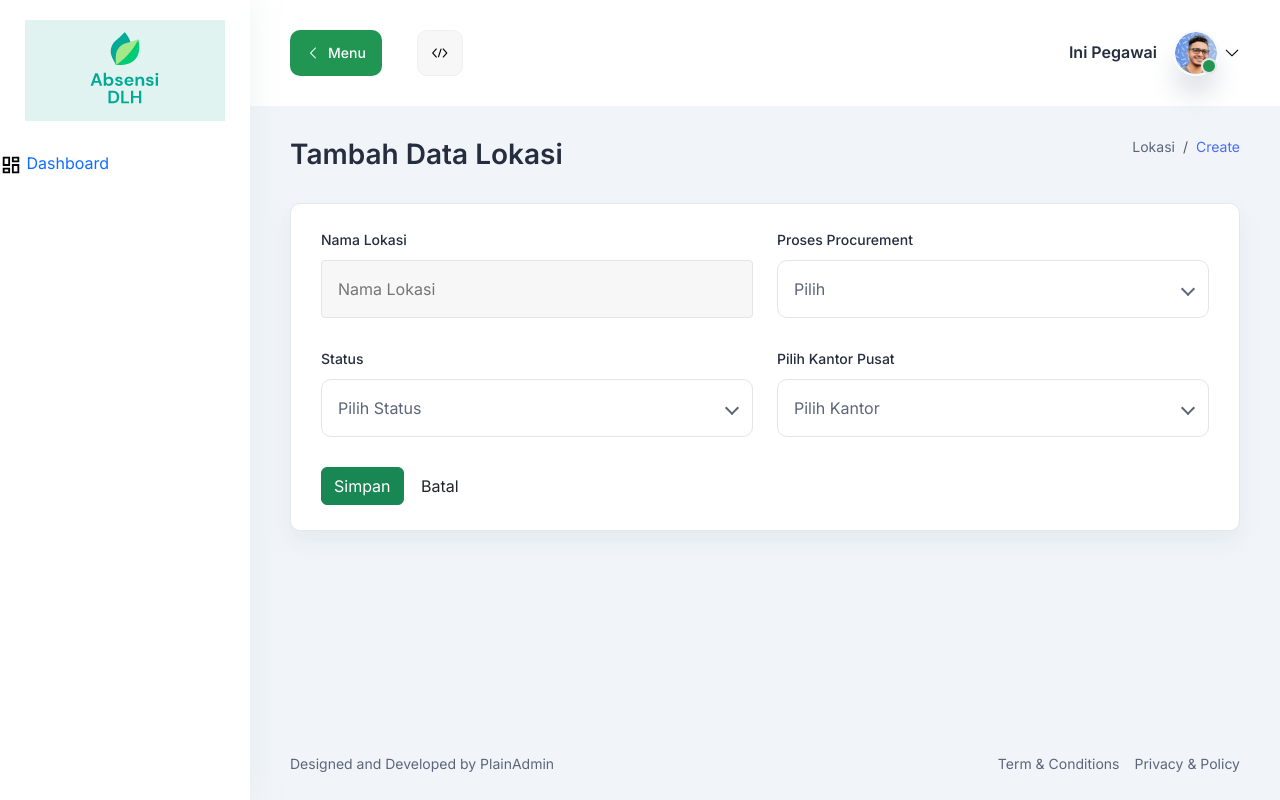
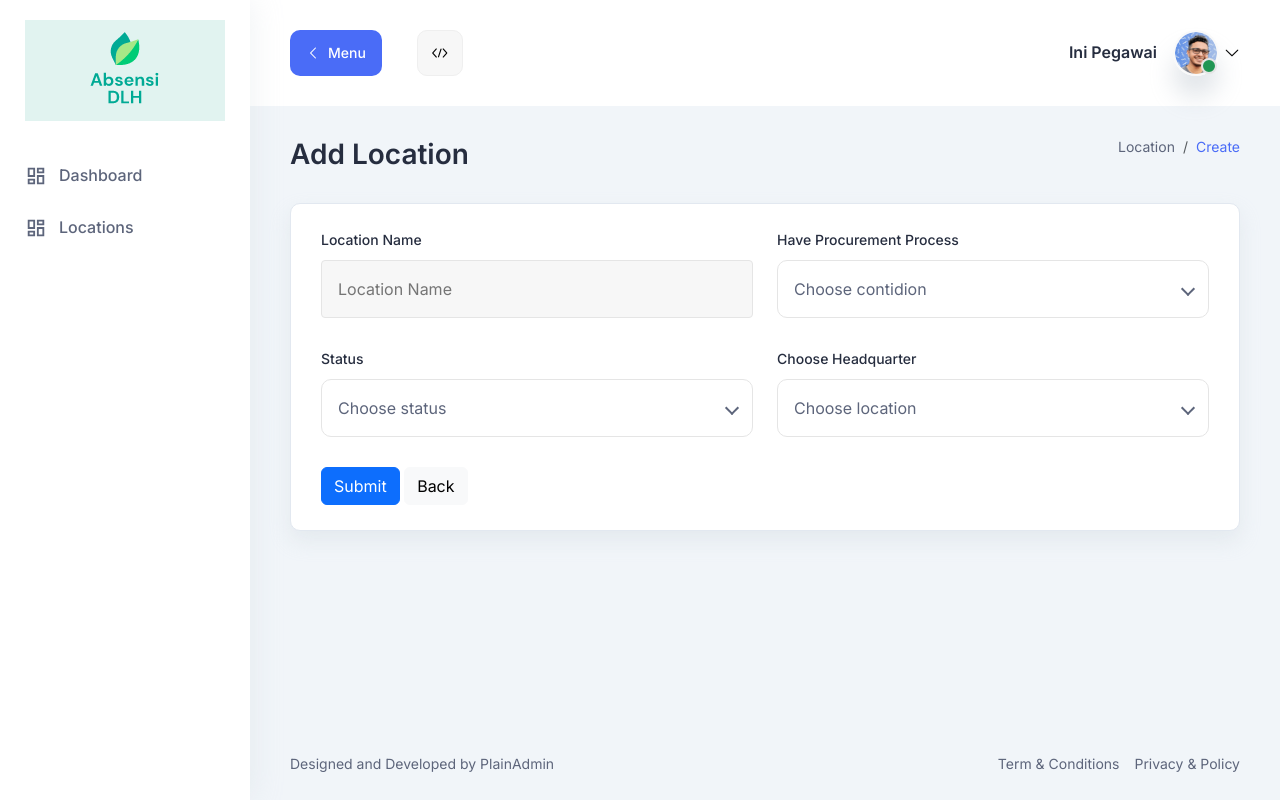
Before and after one commit to BennyYoga/Asset-Management-System, a Laravel app: page /location/create in a window 1280 px wide. Run offline with Laravel 8, Linux system fonts and the light colour scheme; data that the repository does not hold is empty; some libraries are stand-ins or nearby versions.

Commit message:
CRUD Location

```diff
--- a/app/Http/Controllers/LocationController.php
+++ b/app/Http/Controllers/LocationController.php
@@ -14,21 +14,20 @@ class LocationController extends Controller
      *
      * @return \Illuminate\Http\Response
      */
-    public function index()
+    public function index(Request $request)
     {
-        // if ($request->ajax()) {
-        //     $location = Location::all();
-        //     return DataTables::of($location)
-        //         ->addIndexColumn()
-        //         ->addColumn('action', function ($row) {
-        //             // $btn = '<a href=' . route('pegawai.edit', $row->id_pegawai) . ' style="font-size:20px" class="text-warning mr-10"><i class="lni lni-pencil-alt"></i></a>';
-        //             // $btn .= '<a href=' . route('pegawai.destroy', $row->id_pegawai) . ' style="font-size:20px" class="text-danger mr-10" data-bs-toggle="modal" data-bs-target="#staticBackdrop" id="hapusBtn"><i class="lni lni-trash-can"></i></a>';
-        //             // return $btn;
-        //         // ->make(true);
-        // });
-        // }
-        $location = Location::all();
-        return view('Location.index', compact('location'));
+        if ($request->ajax()) {
+            $location = Location::all();
+            return DataTables::of($location)
+                ->addIndexColumn()
+                ->addColumn('action', function ($row) {
+                    $btn = '<a href=' . route('location.edit', $row->LocationId) . ' style="font-size:20px" class="text-warning mr-10"><i class="lni lni-pencil-alt"></i></a>';
+                    $btn .= '<a href=' . route('location.destroy', $row->LocationId) . ' style="font-size:20px" class="text-danger mr-10"><i class="lni lni-trash-can"></i></a>';
+                    return $btn;
+                })
+                ->make(true);
+        }
+        return view('Location.index');
     }
 
     /**
@@ -78,17 +77,6 @@ class LocationController extends Controller
     }
 
     /**
-     * Display the specified resource.
-     *
-     * @param  \App\Models\Location  $location
-     * @return \Illuminate\Http\Response
-     */
-    public function show(Location $location)
-    {
-        //
-    }
-
-    /**
      * Show the form for editing the specified resource.
      *
      * @param  \App\Models\Location  $location
@@ -96,12 +84,14 @@ class LocationController extends Controller
      */
     public function edit($LocationId)
     {
-        $location = Location::where('LocationId', $LocationId)->first();
+        // $location = Location::where('LocationId', $LocationId)->first();
+        $location = Location::find($LocationId);
         // dd($location);
         if (!$location) {
             return redirect()->back()->with('error', 'Location not found');
         }
-        return view('Location.edit', compact('location'));
+        $locations = Location::where('LocationId', '!=', $LocationId)->get();
+        return view('Location.edit', compact('location', 'locations'));
     }
 
     /**
@@ -135,9 +125,7 @@ class LocationController extends Controller
         $data['UpdatedBy'] = 123;
         // dd($request->ParentId);
         // Location::find($LocationId)->update($data);
-        Location::where('LocationId', $LocationId)->update($data);
-
-
+        Location::find($LocationId)->update($data);
 
         return redirect()->route('location.index')->with('success', 'Lokasi berhasil diubah.');
     }
@@ -148,8 +136,20 @@ class LocationController extends Controller
      * @param  \App\Models\Location  $location
      * @return \Illuminate\Http\Response
      */
-    public function destroy(Location $location)
+    public function destroy($LocationId)
     {
-        //
+        $location = Location::find($LocationId);
+        if (!$location) {
+            return redirect()->back()->with('error', 'Lokasi tidak ditemukan.');
+        }
+        if ($location->ParentId === null) {
+            return redirect()->back()->with('error', 'Tidak dapat menghapus Kantor Pusat.');
+        }
+        $hasChild = Location::where('ParentId', $location->LocationId)->exists();
+            if ($hasChild) {
+            return redirect()->back()->with('error', 'Tidak dapat menghapus kantor yang memiliki anak cabang.');
+        }
+        $location->delete();
+        return redirect()->route('location.index')->with('success', 'Lokasi berhasil dihapus.');
     }
 }
--- a/app/Models/Location.php
+++ b/app/Models/Location.php
@@ -11,9 +11,11 @@ class Location extends Model
     use HasFactory;
 
     public $timestamps = false;
+    protected $primaryKey = 'LocationId';
+    public $incrementing = false;
+    protected $keyType = 'string';
     protected $table = 'Location';
     // protected $guarded = ['id'];
-    // protected $primaryKey = 'LocationId';
     protected $fillable = [
         'LocationId',
         'ParentId',
@@ -27,4 +29,11 @@ class Location extends Model
         'UpdatedDate',
     ];
 
+    protected static function boot() {
+        parent::boot();
+        static::creating(function ($model) {
+                $model->{$model->getKeyName()} = (string) Str::uuid();
+        });
+    }
+
 }
--- a/resources/views/Location/form.blade.php
+++ b/resources/views/Location/form.blade.php
@@ -1,6 +1,6 @@
 @extends('Template.template')
 
-@section('title','Trash Monitoring System | Create Pegawai')
+@section('title','Assets Management System | Create Location')
 
 {{-- kalau ada css tambahan selain dari template.blade --}}
 @push('css')
@@ -23,7 +23,7 @@
                     </div>
                     @endif --}}
                     <div class="title mb-30">
-                        <h2>Tambah Data Lokasi</h2>
+                        <h2>Add Location</h2>
                     </div>
                 </div>
                 <!-- end col -->
@@ -32,7 +32,7 @@
                         <nav aria-label="breadcrumb">
                             <ol class="breadcrumb">
                                 <li class="breadcrumb-item">
-                                    <a href="location.index">Lokasi</a>
+                                    <a href="location.index">Location</a>
                                 </li>
                                 <li class="breadcrumb-item active" aria-current="page">
                                     Create
@@ -58,17 +58,17 @@
                     <div class="card-style mb-30">
                         <div class="row">
                         <div class="input-style-1 col-lg-6">
-                            <label>Nama Lokasi</label>
-                            <input type="text" placeholder="Nama Lokasi" name="Name" required/>
+                            <label>Location Name</label>
+                            <input type="text" placeholder="Location Name" name="Name" required/>
                         </div>
                         <!-- end input -->
                         <div class="select-style-1 col-lg-6">
-                            <label>Proses Procurement</label>
+                            <label>Have Procurement Process</label>
                             <div class="select-position">
                                 <select name="HaveProcurementProcess" required>
-                                  <option value="" disabled selected>Pilih</option>
-                                  <option value="1" >Ada</option>
-                                  <option value="0" >Tidak ada</option>
+                                  <option value="" disabled selected>Choose contidion</option>
+                                  <option value="1" >Yes</option>
+                                  <option value="0" >No</option>
                                 </select>
                               </div>
                        </div>
@@ -79,21 +79,21 @@
                             <label>Status</label>
                             <div class="select-position">
                                 <select name="Active" required>
-                                  <option value="" disabled selected>Pilih Status</option>
-                                  <option value="1" >Aktif</option>
-                                  <option value="0" >Nonaktif</option>
+                                  <option value="" disabled selected>Choose status</option>
+                                  <option value="1" >Active</option>
+                                  <option value="0" >Non-Active</option>
                                 </select>
                               </div>
                         </div>
                         <!-- end input -->
                         <div class="select-style-1 col-lg-6">
-                            <label>Pilih Kantor Pusat</label>
+                            <label>Choose Headquarter</label>
                             <div class="select-position">
                                 <select name="ParentId" id="ParentId" required>
-                                  <option value="" disabled selected>Pilih Kantor</option>
+                                  <option value="" disabled selected>Choose location</option>
                                   <option value="">None</option>
-                                  @foreach ($location as $location)
-                                  <option value="<?= $location->LocationId ?>" >{{$location->Name}}</option>
+                                  @foreach ($location as $loc)
+                                  <option value="{{ $loc->LocationId }}" >{{$loc->Name}}</option>
                                   @endforeach
                                 </select>
                               </div>
@@ -101,9 +101,9 @@
                         <!-- end input -->
                         </div>
                             <div class="card-footer mb">
-                                <button type="submit" class="btn btn-success">Simpan</button>
-                                <a href="/location" class="btn btn-deactive">
-                                    Batal
+                                <button type="submit" class="btn btn-primary">Submit</button>
+                                <a href="/location" class="btn btn-light">
+                                    Back
                                 </a>
                             </div>
                     </div>
--- a/resources/views/Template/navbar.blade.php
+++ b/resources/views/Template/navbar.blade.php
@@ -4,7 +4,7 @@
             <div class="col-lg-8 col-md-8 col-6">
                 <div class="header-left d-flex align-items-center">
                     <div class="menu-toggle-btn mr-20">
-                        <button id="menu-toggle" class="main-btn success-btn btn-hover">
+                        <button id="menu-toggle" class="main-btn primary-btn btn-hover">
                             <i class="lni lni-chevron-left me-2"></i> Menu
                         </button>
                     </div>
--- a/resources/views/Template/sidebar.blade.php
+++ b/resources/views/Template/sidebar.blade.php
@@ -7,8 +7,8 @@
     </div>
     <nav class="sidebar-nav">
         <ul>
-            <li class="">
-                <a href="">
+            <li class="nav-item {{ Request::routeIs('dashboard.index') ? 'active' : '' }}">
+                <a href=""{{route('dashboard.index')}}"">
                     <span class="icon">
                         <svg width="22" height="22" viewBox="0 0 22 22">
                             <path d="M17.4167 4.58333V6.41667H13.75V4.58333H17.4167ZM8.25 4.58333V10.0833H4.58333V4.58333H8.25ZM17.4167 11.9167V17.4167H13.75V11.9167H17.4167ZM8.25 15.5833V17.4167H4.58333V15.5833H8.25ZM19.25 2.75H11.9167V8.25H19.25V2.75ZM10.0833 2.75H2.75V11.9167H10.0833V2.75ZM19.25 10.0833H11.9167V19.25H19.25V10.0833ZM10.0833 13.75H2.75V19.25H10.0833V13.75Z" />
@@ -17,6 +17,16 @@
                     <span class="text">Dashboard</span>
                 </a>
             </li>
+            <li class="nav-item {{ Request::routeIs('location.index') ? 'active' : '' }}">
+                <a href=""{{route('location.index')}}"">
+                    <span class="icon">
+                        <svg width="22" height="22" viewBox="0 0 22 22">
+                            <path d="M17.4167 4.58333V6.41667H13.75V4.58333H17.4167ZM8.25 4.58333V10.0833H4.58333V4.58333H8.25ZM17.4167 11.9167V17.4167H13.75V11.9167H17.4167ZM8.25 15.5833V17.4167H4.58333V15.5833H8.25ZM19.25 2.75H11.9167V8.25H19.25V2.75ZM10.0833 2.75H2.75V11.9167H10.0833V2.75ZM19.25 10.0833H11.9167V19.25H19.25V10.0833ZM10.0833 13.75H2.75V19.25H10.0833V13.75Z" />
+                        </svg>
+                    </span>
+                    <span class="text">Locations</span>
+                </a>
+            </li>
         </ul>
     </nav>
 </aside>
```
Also changed, not shown: resources/views/Location/edit.blade.php (+17 -17 lines), resources/views/Location/index.blade.php (+32 -24 lines).
